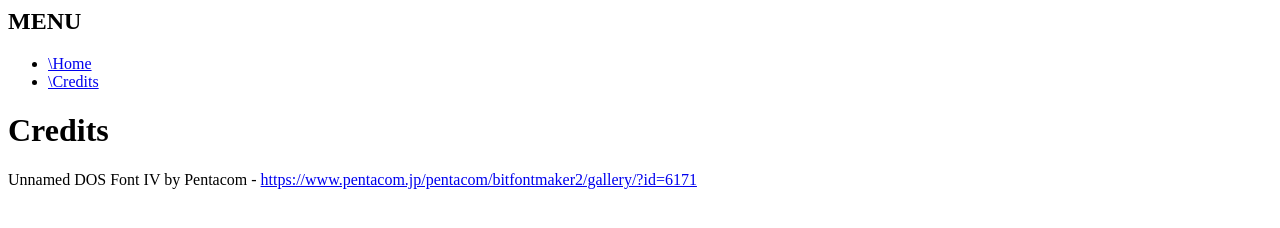
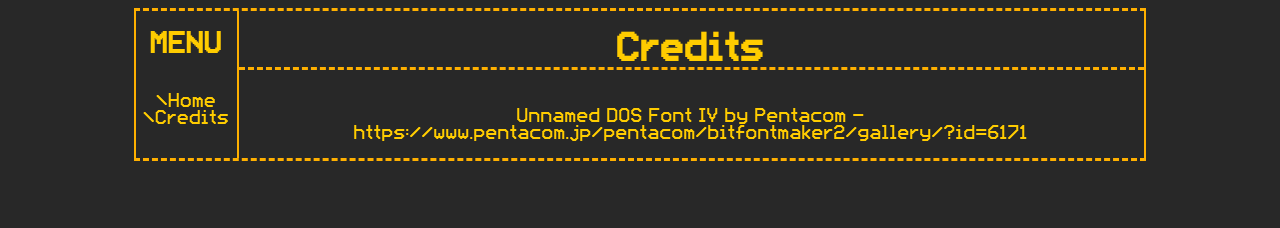
Before and after one commit to lostjarred/WEB-Template-Terminal, a plain HTML site: page credits.html in a window 1280 px wide. Drawn offline with Linux system fonts and the light colour scheme; the site is published under a folder, as on GitHub Pages, so addresses that start at the root find nothing.

Commit message:
change paths to work for offline use

```diff
--- a/credits.html
+++ b/credits.html
@@ -1,9 +1,9 @@
 <html>
     <head>
         <title>Terminal Template Website - Credits</title>
-        <link href="/css/site.css" rel="stylesheet">
-        <link href="/css/colouramber.css" rel="stylesheet">
-        <link href="/css/font.css" rel="stylesheet">
+        <link href="./css/site.css" rel="stylesheet">
+        <link href="./css/colouramber.css" rel="stylesheet">
+        <link href="./css/font.css" rel="stylesheet">
         <meta name="viewport" content="width=device-width,initial-scale=1.0">
     </head>
     <body>
--- a/css/font.css
+++ b/css/font.css
@@ -1,4 +1,4 @@
 @font-face {
     font-family: UnnamedDOSFontIV;
-    src: url("/font/UnnamedDOSFontIV.ttf") format("truetype");
+    src: url("../font/UnnamedDOSFontIV.ttf") format("truetype");
 }
```
Also changed, not shown: index.html (+3 -3 lines).
